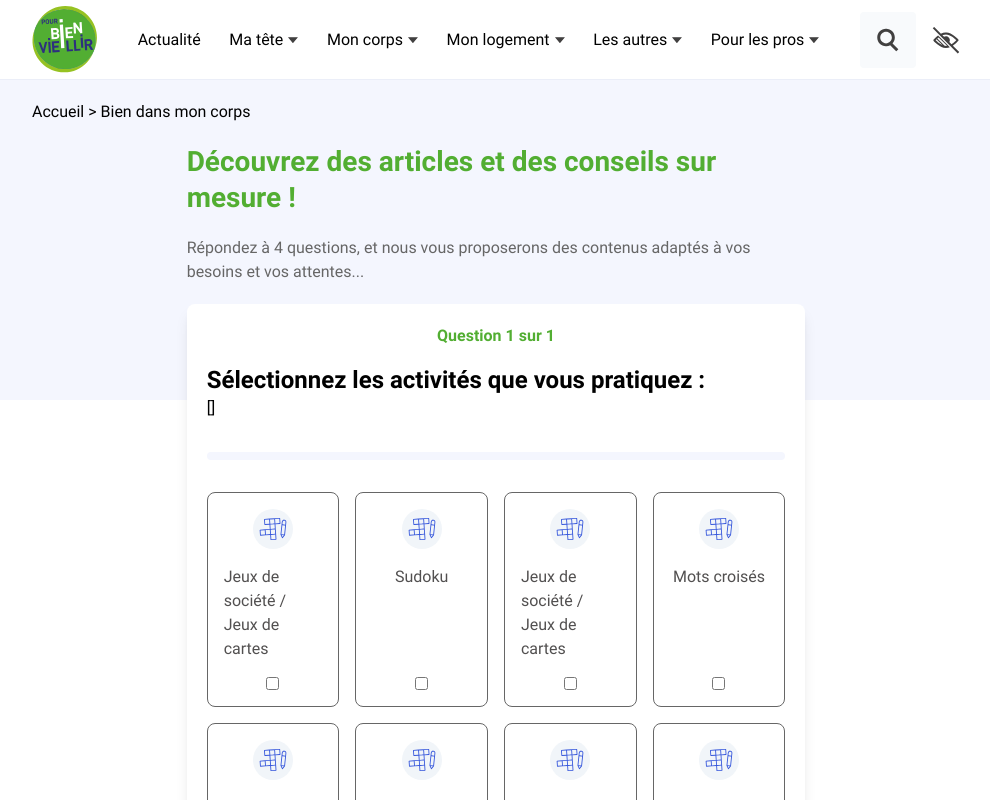
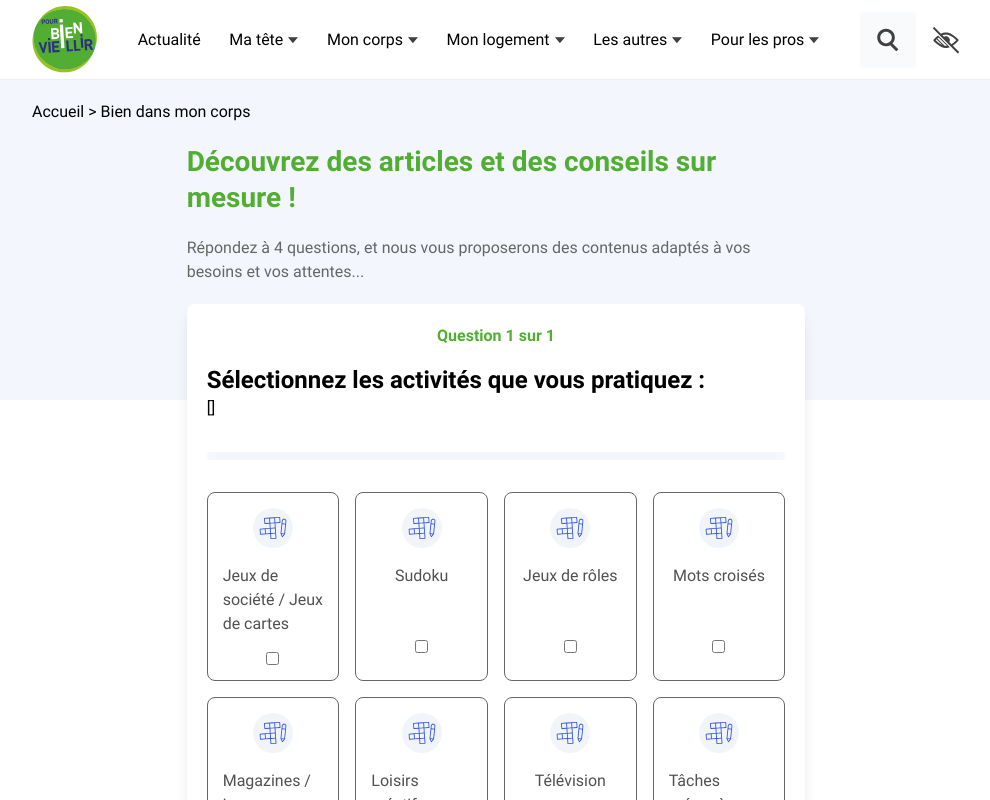
Before and after one commit to elixian/bein-vieillir, a Vue app: page /module in a window 1280 px wide. Shown: the top 800 px of the page, without its empty margins (144-1134 px from the left). Built offline with nearby package versions, Linux system fonts and the light colour scheme.

Commit message:
amélioration gestion des év'`enements

```diff
--- a/src/components/QuizzCards.vue
+++ b/src/components/QuizzCards.vue
@@ -5,17 +5,13 @@ import StepperUi from "./ui/StepperUi.vue";
 import CheckboxCard from "./ui/CheckboxCard.vue";
 
 const props = defineProps({ q_data: Object });
-
-const selectedCards = ref([])
-
+const selectedCards = ref([]);
 const index = ref(0);
 
-
-   function updateValue(e){
-    console.log(e);
-    selectedCards.value.find(v => v == e)? selectedCards.value = selectedCards.value.filter(n => n != e): selectedCards.value.push(+e)
-
-
+function updateValue(e) {
+  selectedCards.value.find((v) => v == e)
+    ? (selectedCards.value = selectedCards.value.filter((n) => n != e))
+    : selectedCards.value.push(+e);
 }
 </script>
 
@@ -23,14 +19,16 @@ const index = ref(0);
   <div class="shadow-lg p-5 bg-white rounded-lg">
     <div>
       <!-- {{test}} -->
-        <div :key="q_data[index].id ">
-            <p class="text-center text-bv-green font-bold">Question
+      <div :key="q_data[index].id">
+        <p class="text-center text-bv-green font-bold">
+          Question
           <transition name="slide-fade" mode="out-in">
-                <span>{{ index +1 }} </span>
+            <span>{{ index + 1 }} </span>
           </transition>
-                sur {{q_data.length}}</p>
+          sur {{ q_data.length }}
+        </p>
         <h3 class="mt-4">{{ q_data[index].title }}</h3>
-          {{selectedCards}}
+        {{ selectedCards }}
       </div>
 
       <stepper-ui :percentStage="percentStage"></stepper-ui>
@@ -39,25 +37,19 @@ const index = ref(0);
           <!-- <div v-for="n in q_data.choix" :key="n.id">{{n.choice}}</div> -->
           <div class="grid grid-cols-4 gap-4">
             <template v-for="n in q_data[index].choix" :key="n.id">
-
               <checkbox-card :data="n" v-on:modelValue="updateValue($event)">
                 <template v-slot:image>
-                        <img src="@images/quizzCards/game-society.svg" alt="">
+                  <img src="@images/quizzCards/game-society.svg" alt="" />
                 </template>
                 <template v-slot:label>
-                            {{n.choice}}
+                  {{ n.choice }}
                 </template>
-                    <template v-slot:input>
-
-                    </template>
+                <template v-slot:input> </template>
               </checkbox-card>
-
             </template>
           </div>
         </div>
-
       </transition>
-
     </div>
 
     <!-- ================ CONTROLS BUTTONS =============== -->
--- a/src/components/ui/CheckboxCard.vue
+++ b/src/components/ui/CheckboxCard.vue
@@ -1,11 +1,15 @@
 <template>
-    <label class=" flex flex-col items-center p-4 gap-4 border border-bv-grey-2 rounded-lg min-h-full cursor-pointer" :for="data.id">
-        <div class="h-10 w-10 rounded-full bg-slate-100  "><slot name="image"></slot></div>
-        <p class="flex-grow"><slot name="label"></slot></p>
-        <slot name="input"><input type="checkbox" :value="data.id" :id="data.id" aria-label="test"
+    <div class="relative flex flex-col items-center p-4 gap-4  min-h-full cursor-pointer transition " @click="toggleCLass">
+    <label class="absolute top-0 lef-0 h-full w-full  z-10 border border-bv-grey-2 rounded-lg cursor-pointer" :for="data.id" ></label>
+    <div class="h-10 w-10 rounded-full bg-slate-100  "><slot name="image"></slot></div>
+    <p class="flex-grow">
+        <slot  name="label"></slot>
+    </p>
+    <slot name="input"><input class="flex-grow select-none pointer-events-none" type="checkbox" :value="data.id" :id="data.id" aria-label="test"
 @input="(e)=> $emit('modelValue', e.target.value)"></slot>
 
-    </label>
+    </div>
+
 </template>
 
 <script setup>
@@ -15,7 +19,23 @@ import { computed } from "vue-demi"
         data:Object
     })
 
-    computed(()=>{
+    function toggleCLass(e){
+        console.log("🚀 ~ file: CheckboxCard.vue ~ line 19 ~ toggleCLass ~ e", e)
+        e.target.classList.toggle('selected')
+    }
 
-    })
+
 </script>
+
+
+<style lang="scss" scoped>
+.selected{
+    transition: all .3s ease-in-out;
+    background: rgba(0, 166, 226, 0.1);
+    border : 3px solid #3455DB;
+    & > div {
+        background: white;
+    }
+}
+
+</style>
--- a/src/data/quizzcards.json
+++ b/src/data/quizzcards.json
@@ -7,7 +7,7 @@
                 "choix":[
                     {"id":1, "choice":"Jeux de société / Jeux de cartes" },
                     {"id":2, "choice":"Sudoku" },
-                    {"id":3, "choice":"Jeux de société / Jeux de cartes" },
+                    {"id":3, "choice":"Jeux de rôles" },
                     {"id":4, "choice":"Mots croisés" },
                     {"id":5, "choice":"Magazines / journaux" },
                     {"id":6, "choice":"Loisirs créatifs" },
```
Lines whose indentation alone changed are shown as unchanged.
